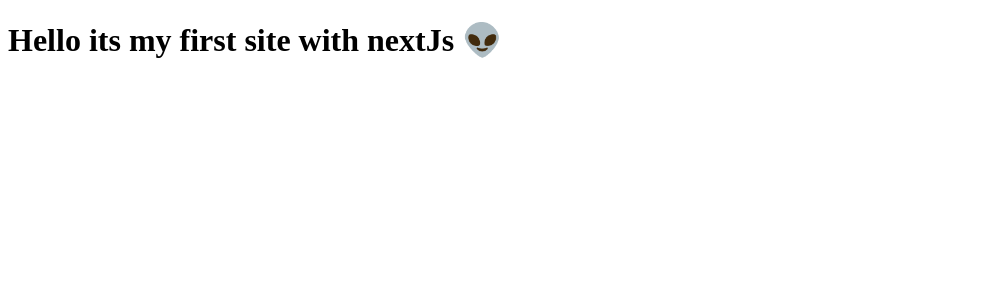
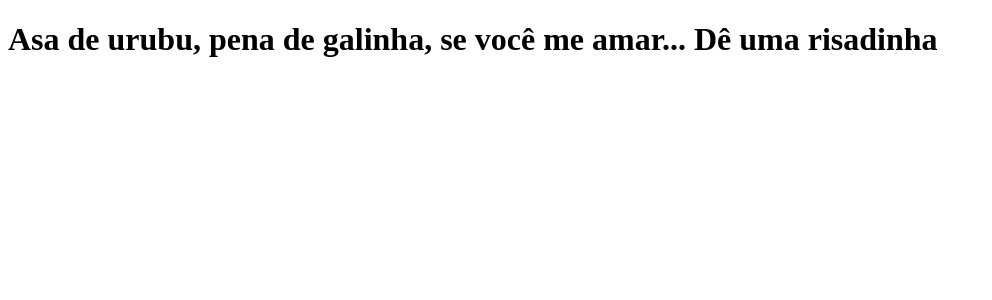
Before and after one commit to F1alencar/clone-tabnews, a Next.js app: page / in a window 1280 px wide. Shown: the top 300 px of the page, without its empty margins (0-992 px from the left). Built offline with nearby package versions, Linux system fonts and the light colour scheme.

Commit message:
Added new message

```diff
--- a/pages/index.js
+++ b/pages/index.js
@@ -1,7 +1,7 @@
 function Home() {
 
     return <h1>
-      Hello its my first site with nextJs 👽
+     Asa de urubu, pena de galinha, se você me amar... Dê uma risadinha
     </h1>
 }
 
```
